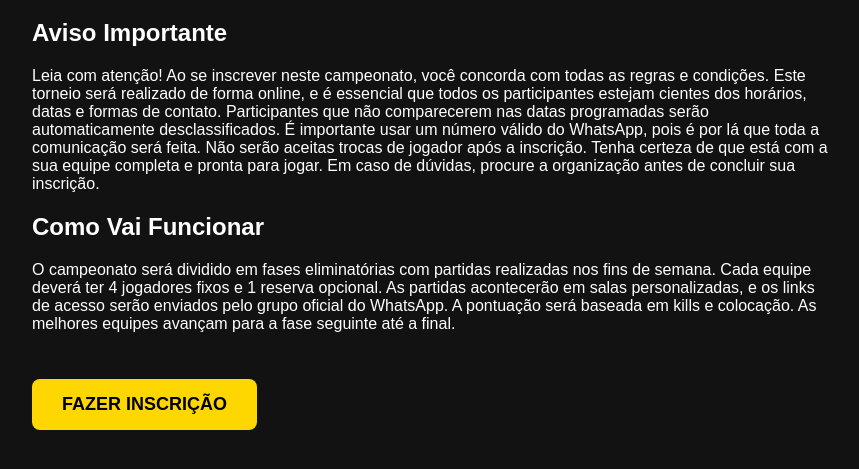
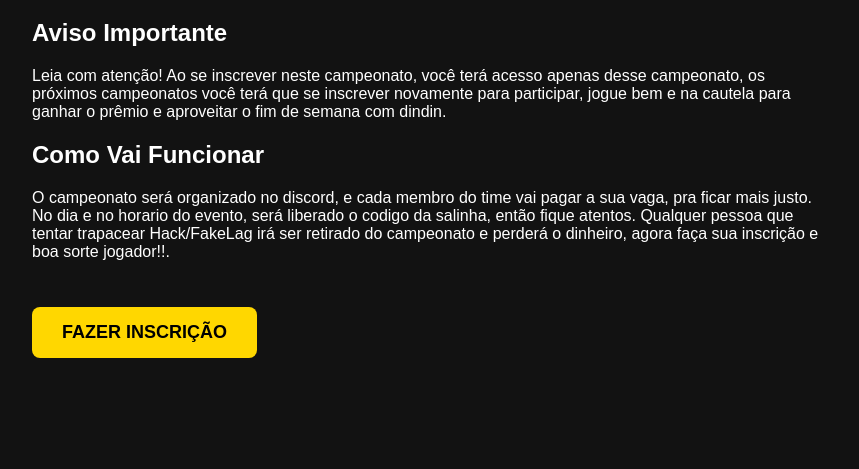
Before and after one commit to JM1733/campeonato-freefire, a plain HTML site: page index.html in a window 1280 px wide. Shown: the part 101-570 px from the top of the page, without its empty margins (208-1067 px from the left). Drawn offline with Linux system fonts and the light colour scheme.

Commit message:
Update index.html

```diff
--- a/index.html
+++ b/index.html
@@ -42,21 +42,16 @@
     <h2>Aviso Importante</h2>
     <p>
       <!-- Texto grande aqui -->
-      Leia com atenção! Ao se inscrever neste campeonato, você concorda com todas as regras e condições.
-      Este torneio será realizado de forma online, e é essencial que todos os participantes estejam cientes
-      dos horários, datas e formas de contato. Participantes que não comparecerem nas datas programadas serão
-      automaticamente desclassificados. É importante usar um número válido do WhatsApp, pois é por lá que
-      toda a comunicação será feita. Não serão aceitas trocas de jogador após a inscrição. Tenha certeza de
-      que está com a sua equipe completa e pronta para jogar. Em caso de dúvidas, procure a organização antes
-      de concluir sua inscrição.
+      Leia com atenção! Ao se inscrever neste campeonato, você terá acesso apenas desse campeonato,
+      os próximos campeonatos você terá que se inscrever novamente para participar, jogue bem e na cautela
+      para ganhar o prêmio e aproveitar o fim de semana com dindin.
     </p>
 
     <h2>Como Vai Funcionar</h2>
     <p>
-      O campeonato será dividido em fases eliminatórias com partidas realizadas nos fins de semana.
-      Cada equipe deverá ter 4 jogadores fixos e 1 reserva opcional. As partidas acontecerão em salas
-      personalizadas, e os links de acesso serão enviados pelo grupo oficial do WhatsApp. A pontuação
-      será baseada em kills e colocação. As melhores equipes avançam para a fase seguinte até a final.
+      O campeonato será organizado no discord, e cada membro do time vai pagar a sua vaga, pra ficar mais justo.
+      No dia e no horario do evento, será liberado o codigo da salinha, então fique atentos. Qualquer pessoa que tentar trapacear
+      Hack/FakeLag irá ser retirado do campeonato e perderá o dinheiro, agora faça sua inscrição e boa sorte jogador!!.
     </p>
 
     <a href="https://seulink.com" class="botao-inscricao" target="_blank">FAZER INSCRIÇÃO</a>
```
